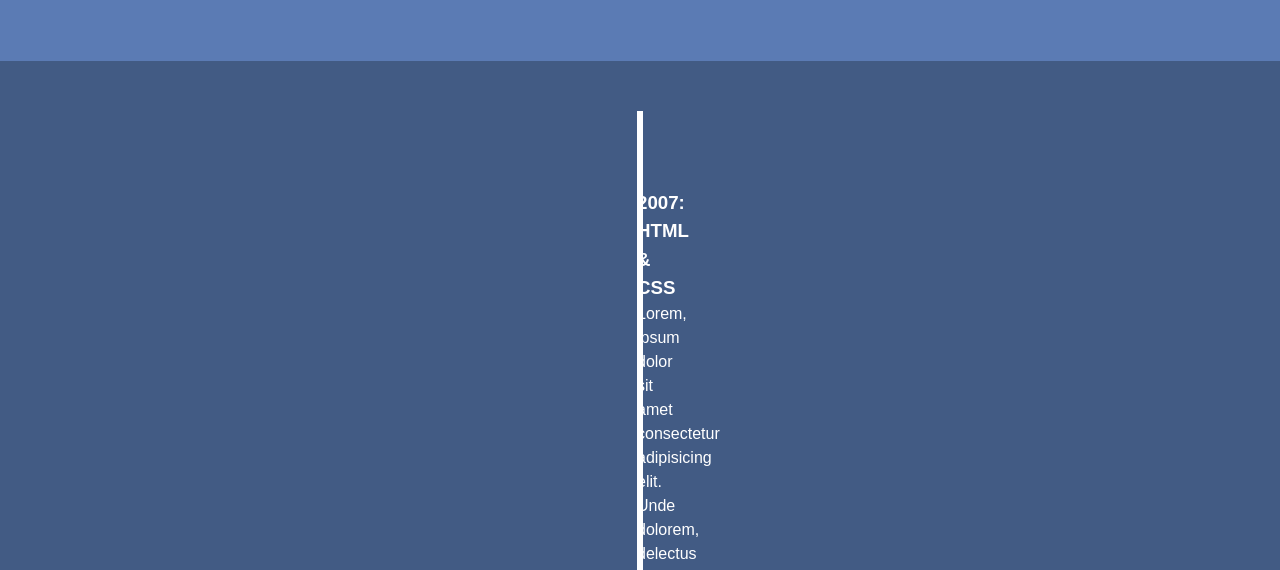
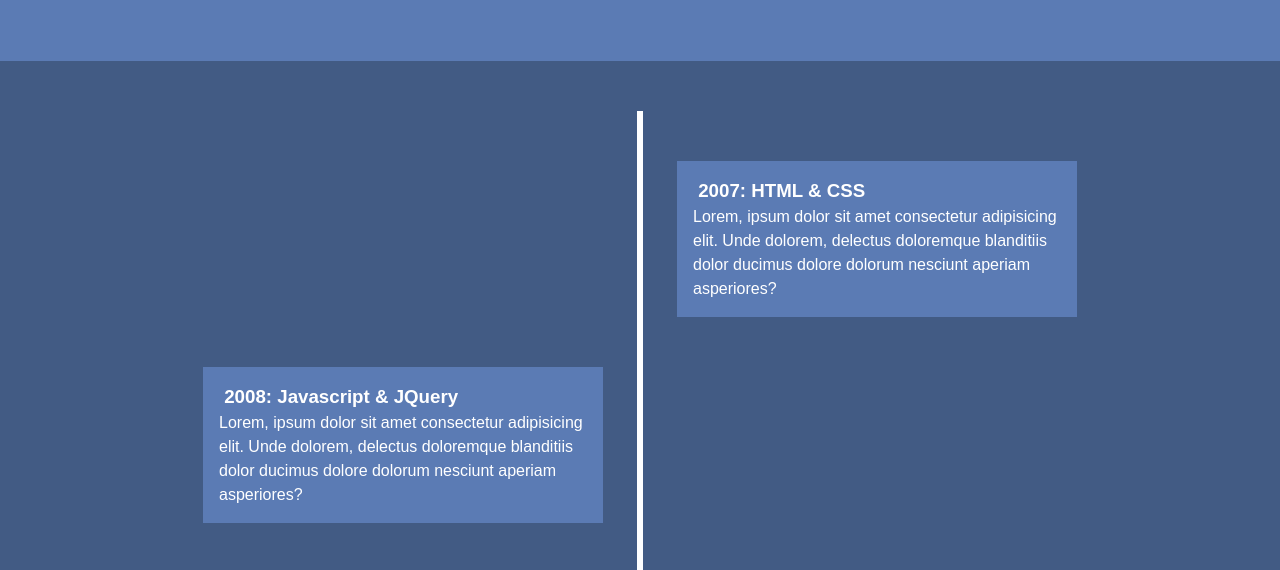
Before and after one commit to EnergeticPixels/resume-timeline, a plain HTML site: page index.html in a window 1280 px wide. Shown: the part 150-720 px from the top of the page. Drawn offline with Linux system fonts and the light colour scheme.

Commit message:
Add styles to timeline event boxes

```diff
--- a/styles/main.css
+++ b/styles/main.css
@@ -44,3 +44,21 @@
   padding-top: 50px;
   background-color: white;
 }
+
+/*   BOXES    */
+#timeline ul li div {
+  position: relative;
+  bottom: 0;
+  width: 400px;
+  padding: 1rem;
+  background-color: var(--secondary-color);
+  transition: all 0.5s ease-in-out;
+}
+/*    RIGHT SIDE  */
+#timeline ul li:nth-child(odd) div {
+  left: 40px;
+}
+/*    LEFT SIDE  */
+#timeline ul li:nth-child(even) div {
+  left: -434px;
+}
```
